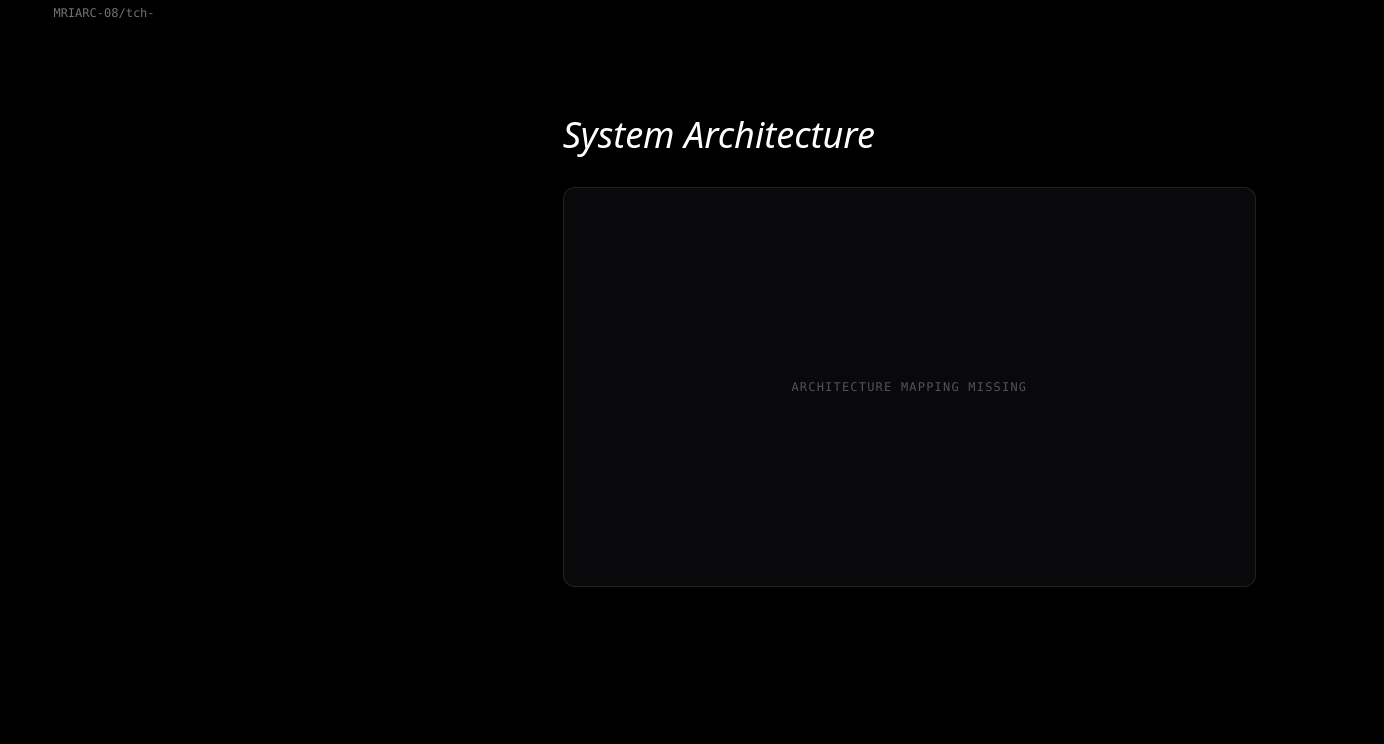
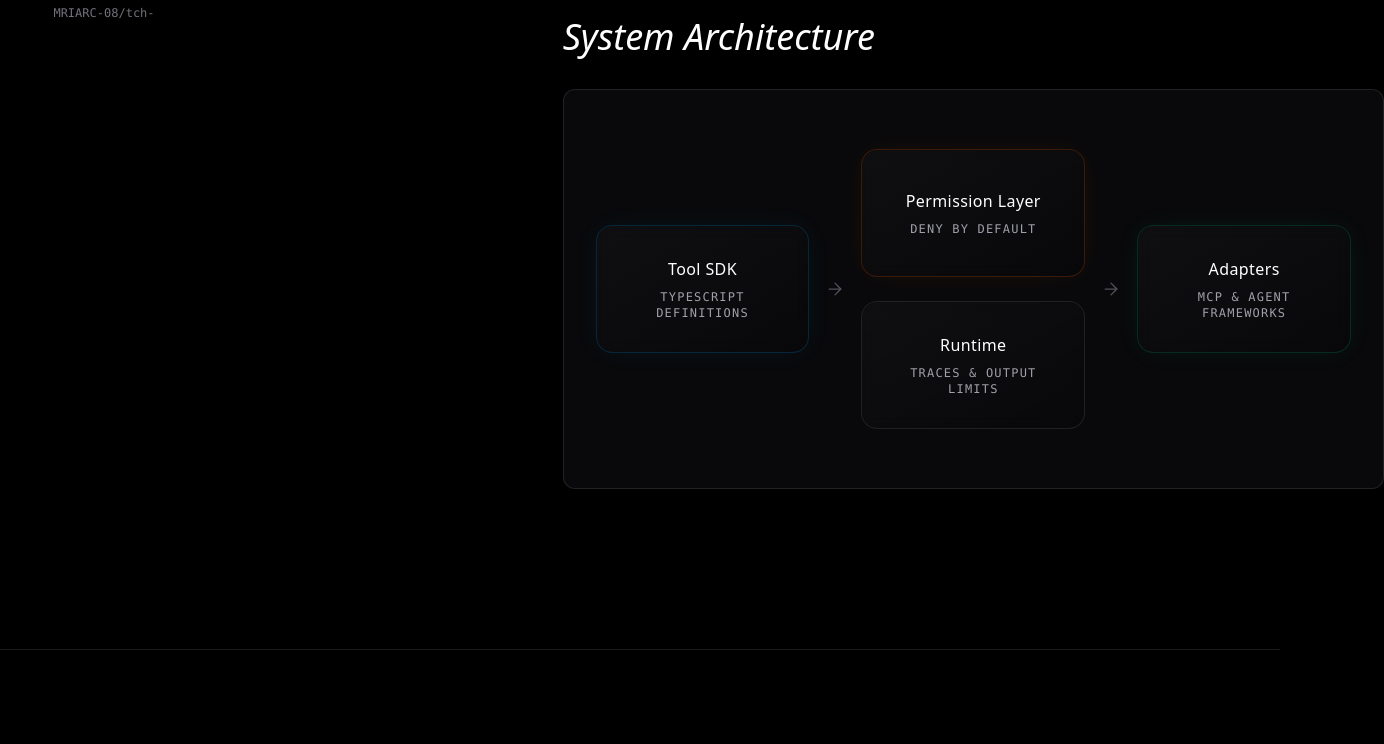
Before and after one commit to MRIARC-08/Adarsh-Chauhan, a Next.js app: page /work/tch-tools in a window 1280 px wide. Shown: the part 1991-2735 px from the top of the page, 1384 px wide, since content can reach past the window. Built offline with nearby package versions, Linux system fonts and the light colour scheme; no server answers; a web font is replaced by a local one.

Commit message:
Add architecture diagrams for various projects

```diff
--- a/components/ArchitectureDiagram.js
+++ b/components/ArchitectureDiagram.js
@@ -45,6 +45,44 @@ export const ArchitectureDiagram = ({ slug }) => {
   );
 
   const diagrams = {
+    "nerra": (
+      <div className="flex flex-col items-center justify-center w-full h-full p-8 max-w-4xl mx-auto">
+        <Node title="Manuscript" subtitle="Chapter by Chapter" colorClass="border-rose-500/20 shadow-[0_0_30px_-10px_rgba(244,63,94,0.15)] md:w-72" />
+        <ArrowYDesktop />
+        <Node title="Extraction Pipeline" subtitle="FastAPI + Language Model" colorClass="border-purple-500/20 shadow-[0_0_30px_-10px_rgba(168,85,247,0.15)] md:w-96" />
+        <ArrowYDesktop />
+        <div className="flex flex-col md:flex-row gap-6 md:gap-12 w-full justify-center">
+          <Node title="PostgreSQL" subtitle="Verified Story Records" colorClass="border-blue-500/20" />
+          <Node title="Neo4j" subtitle="Story World Graph" colorClass="border-emerald-500/20" />
+        </div>
+        <ArrowYDesktop />
+        <Node title="Next.js Review UI" subtitle="Author Decides" colorClass="border-white/10 md:w-72" />
+      </div>
+    ),
+    "tch-tools": (
+      <div className="flex flex-col md:flex-row items-center justify-center w-full h-full p-8 max-w-6xl mx-auto">
+        <Node title="Tool SDK" subtitle="TypeScript Definitions" colorClass="border-sky-500/20 shadow-[0_0_30px_-10px_rgba(14,165,233,0.15)]" />
+        <ArrowX /><ArrowY />
+        <div className="flex flex-col gap-6">
+           <Node title="Permission Layer" subtitle="Deny by Default" colorClass="border-orange-500/20 shadow-[0_0_30px_-10px_rgba(249,115,22,0.15)]" />
+           <Node title="Runtime" subtitle="Traces & Output Limits" colorClass="border-white/10" />
+        </div>
+        <ArrowX /><ArrowY />
+        <Node title="Adapters" subtitle="MCP & Agent Frameworks" colorClass="border-emerald-500/20 shadow-[0_0_30px_-10px_rgba(16,185,129,0.15)]" />
+      </div>
+    ),
+    "biscuit": (
+      <div className="flex flex-col items-center justify-center w-full h-full p-8 max-w-4xl mx-auto">
+        <Node title="Project Archives" subtitle="PRs & Discussions" colorClass="border-zinc-500/30 md:w-72" />
+        <ArrowYDesktop />
+        <Node title="Extraction + Verification" subtitle="Quotes Checked Against Source" colorClass="border-purple-500/20 shadow-[0_0_30px_-10px_rgba(168,85,247,0.15)] md:w-96" />
+        <ArrowYDesktop />
+        <div className="flex flex-col md:flex-row gap-6 md:gap-12 w-full justify-center">
+          <Node title="Decision Records" subtitle="PostgreSQL + pgvector" colorClass="border-blue-500/20" />
+          <Node title="PR Watchdog" subtitle="Audit-Only by Default" colorClass="border-emerald-500/20" />
+        </div>
+      </div>
+    ),
     "lakshya-ias": (
       <div className="flex flex-col md:flex-row items-center justify-center w-full h-full p-8 max-w-5xl mx-auto">
         <Node title="Next.js Client" subtitle="Tailwind & GSAP" colorClass="border-blue-500/20 shadow-[0_0_30px_-10px_rgba(59,130,246,0.15)]" />
```
